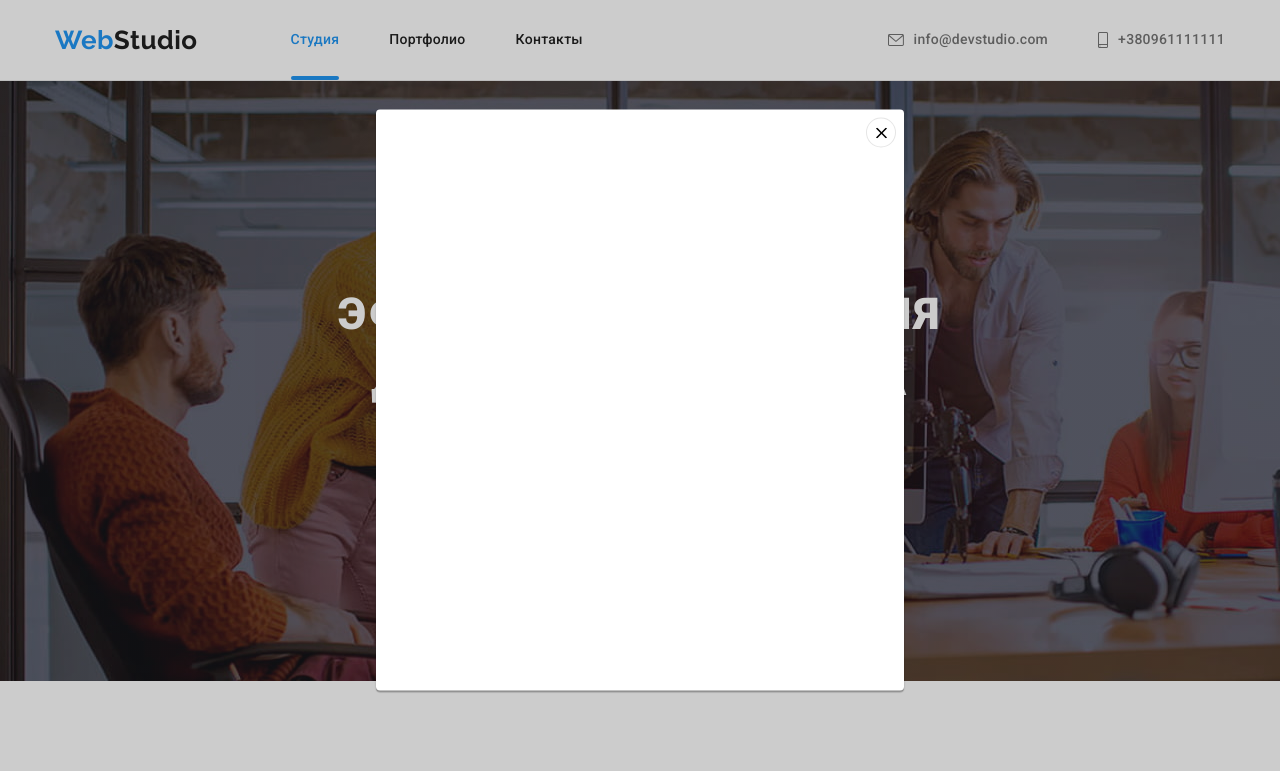
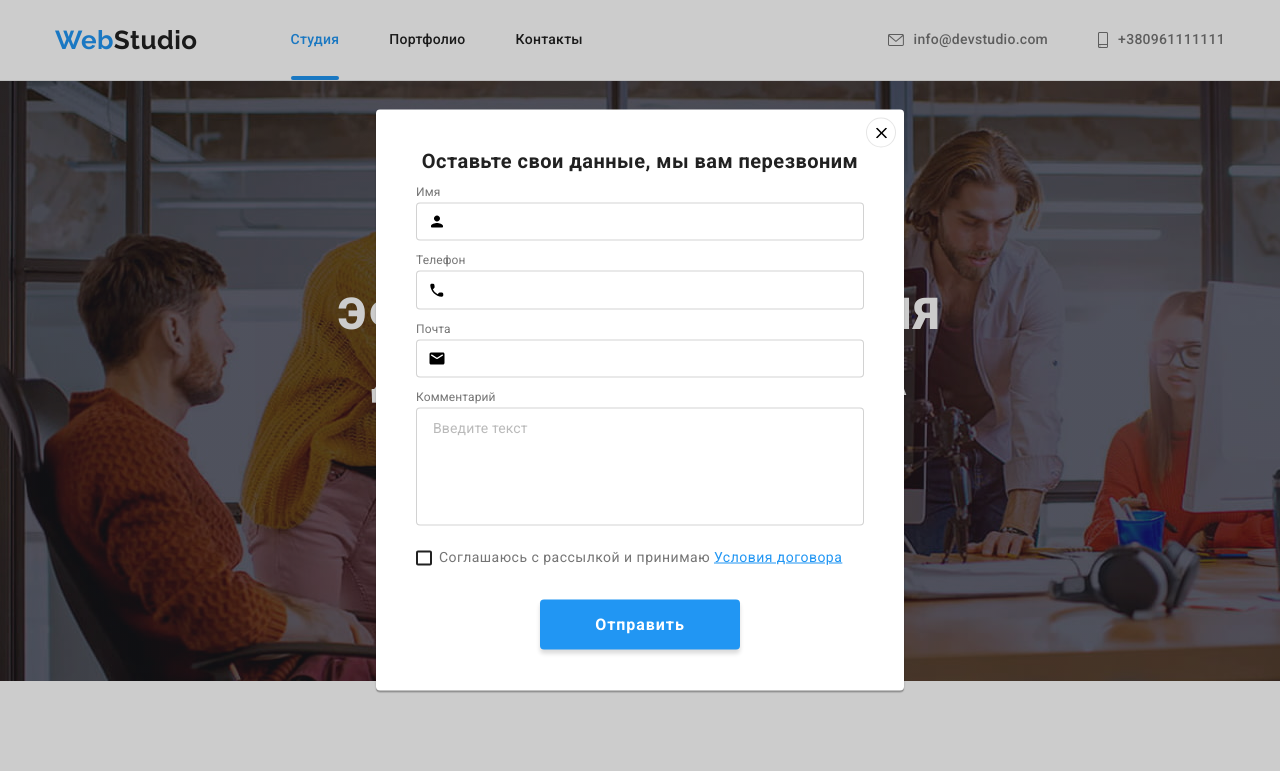
Before and after one commit to Oleksandr-Nehoda/goit-markup-hw-06, a plain HTML site: page index.html in a window 1280 px wide. Both pictures are taken after a click on the button "Заказать услугу". Shown: the top 771 px of the page. Drawn offline with nearby package versions, Linux system fonts and the light colour scheme.

Commit message:
work this form

```diff
--- a/css/styles.css
+++ b/css/styles.css
@@ -193,7 +193,8 @@ ul {
   text-transform: uppercase;
   color: #ffffff;
 }
-.hero-btn {
+.hero-btn,
+.modal-btn-submit {
   padding: 10px 30px;
 
   font-family: inherit;
@@ -244,6 +245,7 @@ ul {
   left: 50%;
   top: 50%;
 
+  padding: 40px;
   width: 528px;
   height: 581px;
 
@@ -258,7 +260,7 @@ ul {
   transition-timing-function: var(--cubic);
 }
 
-.modal-btn {
+.modal-btn-close {
   position: absolute;
   top: 8px;
   right: 8px;
@@ -275,6 +277,102 @@ ul {
 
   background: #ffffff;
   border: 1px solid rgba(0, 0, 0, 0.1);
+}
+
+.modal-title {
+  font-size: 20px;
+  line-height: 1.15em;
+
+  color: var(--title-text-cl);
+}
+
+.label-wrapper {
+  position: relative;
+  display: flex;
+  flex-direction: column;
+  align-items: flex-start;
+
+  margin-top: 12px;
+  margin-bottom: 10px;
+}
+
+.label-name {
+  display: block;
+  margin-bottom: 4px;
+  font-size: 12px;
+  line-height: 1.17em;
+  letter-spacing: 0.01em;
+
+  color: var(--main-text-cl);
+}
+
+.modal-input {
+  width: 100%;
+  padding: 9px 20px 9px 42px;
+  border: 1px solid rgba(33, 33, 33, 0.2);
+  border-radius: 4px;
+  outline: transparent;
+}
+
+.modal-percon-icon {
+  position: absolute;
+  bottom: 10px;
+  left: 12px;
+}
+
+.modal-comment {
+  padding: 12px 16px;
+  resize: none;
+  width: 100%;
+  border: 1px solid rgba(33, 33, 33, 0.2);
+  border-radius: 4px;
+  outline: transparent;
+}
+
+.modal-comment::placeholder {
+  font-size: 14px;
+  line-height: 1.14em;
+  letter-spacing: 0.01em;
+  color: rgba(117, 117, 117, 0.5);
+}
+
+.label-policy-wrapper {
+  display: flex;
+  align-items: center;
+
+  margin-top: 20px;
+}
+
+.custom-checkbox {
+  width: 16px;
+  height: 15px;
+  display: flex;
+  align-items: center;
+  justify-content: center;
+
+  outline: 2px solid var(--title-text-cl);
+  border-radius: 2px;
+  outline-offset: -2px;
+}
+
+.checkbox:checked + .custom-checkbox {
+  background-color: var(--accent-text-cl);
+  outline: 2px solid var(--accent-text-cl);
+}
+
+.text-policy {
+  margin-left: 7px;
+  text-align: left;
+  font-size: 14px;
+  line-height: 1.71em;
+}
+
+.text-policy-link {
+  color: var(--accent-text-cl);
+}
+
+.modal-btn-submit {
+  margin-top: 30px;
 }
 
 /*#endregion*/
--- a/index.html
+++ b/index.html
@@ -61,11 +61,57 @@
         <button class="hero-btn" type="button" data-modal-open>Заказать услугу</button>
         <div class="backdrop is-hidden" data-modal>
           <div class="modal-wrapper">
-            <button class="modal-btn" data-modal-close>
-              <svg class="modal-icon" width="11" height="11">
+            <button class="modal-btn-close" data-modal-close aria-label="Закрыть">
+              <svg class="modal-close-icon" width="11" height="11">
                 <use href="./images/icons.svg#close-icon"></use>
               </svg>
             </button>
+            <strong class="modal-title">Оставьте свои данные, мы вам перезвоним</strong>
+            <form>
+              <label class="label-wrapper" for="">
+                <span class="label-name">Имя</span>
+                <input class="modal-input" type="text" name="username" />
+                <svg class="modal-percon-icon" width="18" height="18">
+                  <use href="./images/icons.svg#person-icon"></use>
+                </svg>
+              </label>
+              <label class="label-wrapper">
+                <span class="label-name">Телефон</span>
+                <input class="modal-input" type="tel" name="phone_number" />
+                <svg class="modal-percon-icon" width="18" height="18">
+                  <use href="./images/icons.svg#phone-icon"></use>
+                </svg>
+              </label>
+              <label class="label-wrapper">
+                <span class="label-name">Почта</span>
+                <input class="modal-input" type="email" name="mail" />
+                <svg class="modal-percon-icon" width="18" height="18">
+                  <use href="./images/icons.svg#email-icon"></use>
+                </svg>
+              </label>
+              <label class="label-wrapper">
+                <span class="label-name">Комментарий</span>
+                <textarea
+                  class="modal-comment"
+                  name="comment"
+                  rows="5"
+                  placeholder="Введите текст"
+                ></textarea>
+              </label>
+              <label class="label-policy-wrapper">
+                <input class="checkbox visually-hidden" type="checkbox" name="policy" />
+                <span class="custom-checkbox">
+                  <svg class="modal-check-icon" width="16" height="15">
+                    <use href="./images/icons.svg#icon-check"></use>
+                  </svg>
+                </span>
+                <span class="text-policy"
+                  >Соглашаюсь с рассылкой и принимаю
+                  <a class="text-policy-link" href="">Условия договора</a>
+                </span>
+              </label>
+              <button class="modal-btn-submit" type="submit">Отправить</button>
+            </form>
           </div>
         </div>
       </section>
```
